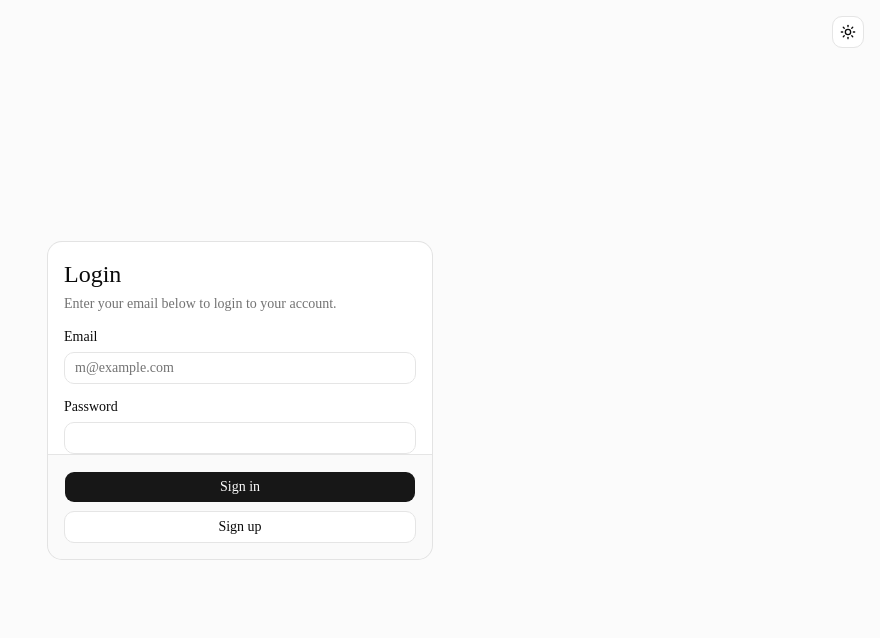
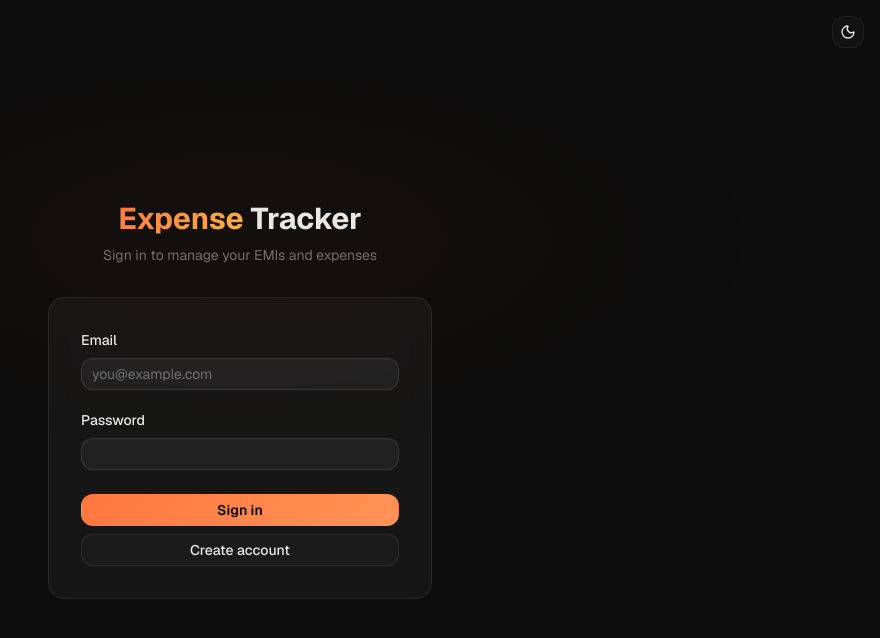
Before and after one commit to imDK5000/expense-tracker, a Next.js app: page /login in a window 1280 px wide. Shown: the top 638 px of the page, without its empty margins (400-1280 px from the left). Built offline with nearby package versions, Linux system fonts and the light colour scheme.

Commit message:
feat: dark glass redesign, INR currency, lender logos on EMIs

```diff
--- a/app/globals.css
+++ b/app/globals.css
@@ -7,9 +7,8 @@
 @theme inline {
   --color-background: var(--background);
   --color-foreground: var(--foreground);
-  --font-sans: var(--font-sans);
+  --font-sans: var(--font-geist-sans);
   --font-mono: var(--font-geist-mono);
-  --font-heading: var(--font-sans);
   --color-sidebar-ring: var(--sidebar-ring);
   --color-sidebar-border: var(--sidebar-border);
   --color-sidebar-accent-foreground: var(--sidebar-accent-foreground);
@@ -39,6 +38,7 @@
   --color-popover: var(--popover);
   --color-card-foreground: var(--card-foreground);
   --color-card: var(--card);
+  --color-copper: var(--copper);
   --radius-sm: calc(var(--radius) * 0.6);
   --radius-md: calc(var(--radius) * 0.8);
   --radius-lg: var(--radius);
@@ -48,73 +48,77 @@
   --radius-4xl: calc(var(--radius) * 2.6);
 }
 
+/* ─── Light theme ─────────────────────────────────────── */
 :root {
-  --background: oklch(1 0 0);
+  --background: oklch(0.98 0 0);
   --foreground: oklch(0.145 0 0);
   --card: oklch(1 0 0);
   --card-foreground: oklch(0.145 0 0);
   --popover: oklch(1 0 0);
   --popover-foreground: oklch(0.145 0 0);
-  --primary: oklch(0.205 0 0);
-  --primary-foreground: oklch(0.985 0 0);
-  --secondary: oklch(0.97 0 0);
-  --secondary-foreground: oklch(0.205 0 0);
-  --muted: oklch(0.97 0 0);
-  --muted-foreground: oklch(0.556 0 0);
-  --accent: oklch(0.97 0 0);
-  --accent-foreground: oklch(0.205 0 0);
+  --primary: oklch(0.6 0.18 43);       /* copper-orange */
+  --primary-foreground: oklch(0.98 0 0);
+  --secondary: oklch(0.96 0 0);
+  --secondary-foreground: oklch(0.2 0 0);
+  --muted: oklch(0.96 0 0);
+  --muted-foreground: oklch(0.5 0 0);
+  --accent: oklch(0.96 0.02 43);
+  --accent-foreground: oklch(0.2 0 0);
   --destructive: oklch(0.577 0.245 27.325);
-  --border: oklch(0.922 0 0);
-  --input: oklch(0.922 0 0);
-  --ring: oklch(0.708 0 0);
-  --chart-1: oklch(0.87 0 0);
+  --border: oklch(0.9 0 0);
+  --input: oklch(0.9 0 0);
+  --ring: oklch(0.6 0.18 43 / 40%);
+  --copper: #ff7640;
+  --chart-1: oklch(0.6 0.18 43);
   --chart-2: oklch(0.556 0 0);
   --chart-3: oklch(0.439 0 0);
   --chart-4: oklch(0.371 0 0);
   --chart-5: oklch(0.269 0 0);
-  --radius: 0.625rem;
+  --radius: 0.75rem;
   --sidebar: oklch(0.985 0 0);
   --sidebar-foreground: oklch(0.145 0 0);
-  --sidebar-primary: oklch(0.205 0 0);
+  --sidebar-primary: oklch(0.6 0.18 43);
   --sidebar-primary-foreground: oklch(0.985 0 0);
   --sidebar-accent: oklch(0.97 0 0);
   --sidebar-accent-foreground: oklch(0.205 0 0);
   --sidebar-border: oklch(0.922 0 0);
-  --sidebar-ring: oklch(0.708 0 0);
+  --sidebar-ring: oklch(0.6 0.18 43 / 40%);
 }
 
+/* ─── Dark theme ──────────────────────────────────────── */
 .dark {
-  --background: oklch(0.145 0 0);
-  --foreground: oklch(0.985 0 0);
-  --card: oklch(0.205 0 0);
-  --card-foreground: oklch(0.985 0 0);
-  --popover: oklch(0.205 0 0);
-  --popover-foreground: oklch(0.985 0 0);
-  --primary: oklch(0.922 0 0);
-  --primary-foreground: oklch(0.205 0 0);
-  --secondary: oklch(0.269 0 0);
-  --secondary-foreground: oklch(0.985 0 0);
-  --muted: oklch(0.269 0 0);
-  --muted-foreground: oklch(0.708 0 0);
-  --accent: oklch(0.269 0 0);
-  --accent-foreground: oklch(0.985 0 0);
-  --destructive: oklch(0.704 0.191 22.216);
-  --border: oklch(1 0 0 / 10%);
-  --input: oklch(1 0 0 / 15%);
-  --ring: oklch(0.556 0 0);
-  --chart-1: oklch(0.87 0 0);
-  --chart-2: oklch(0.556 0 0);
+  --background: #0d0d0d;
+  --foreground: oklch(0.93 0 0);
+  --card: rgba(255, 255, 255, 0.04);
+  --card-foreground: oklch(0.93 0 0);
+  --popover: #181818;
+  --popover-foreground: oklch(0.93 0 0);
+  --primary: #ff7640;                  /* copper-orange */
+  --primary-foreground: #0d0d0d;
+  --secondary: rgba(255, 255, 255, 0.06);
+  --secondary-foreground: oklch(0.85 0 0);
+  --muted: rgba(255, 255, 255, 0.05);
+  --muted-foreground: oklch(0.55 0 0);
+  --accent: rgba(255, 118, 64, 0.12);
+  --accent-foreground: #ff7640;
+  --destructive: oklch(0.65 0.22 25);
+  --border: rgba(255, 255, 255, 0.08);
+  --input: rgba(255, 255, 255, 0.08);
+  --ring: rgba(255, 118, 64, 0.4);
+  --copper: #ff7640;
+  --chart-1: #ff7640;
+  --chart-2: #ff9966;
   --chart-3: oklch(0.439 0 0);
   --chart-4: oklch(0.371 0 0);
   --chart-5: oklch(0.269 0 0);
-  --sidebar: oklch(0.205 0 0);
-  --sidebar-foreground: oklch(0.985 0 0);
-  --sidebar-primary: oklch(0.488 0.243 264.376);
-  --sidebar-primary-foreground: oklch(0.985 0 0);
-  --sidebar-accent: oklch(0.269 0 0);
-  --sidebar-accent-foreground: oklch(0.985 0 0);
-  --sidebar-border: oklch(1 0 0 / 10%);
-  --sidebar-ring: oklch(0.556 0 0);
+  --sidebar: #111111;
+  --sidebar-foreground: oklch(0.93 0 0);
+  --sidebar-primary: #ff7640;
+  --sidebar-primary-foreground: #0d0d0d;
+  --sidebar-accent: rgba(255, 118, 64, 0.12);
+  --sidebar-accent-foreground: #ff7640;
+  --sidebar-border: rgba(255, 255, 255, 0.08);
+  --sidebar-ring: rgba(255, 118, 64, 0.4);
 }
 
 @layer base {
@@ -123,8 +127,47 @@
   }
   body {
     @apply bg-background text-foreground;
+    font-feature-settings: "rlig" 1, "calt" 1;
   }
   html {
     @apply font-sans;
   }
 }
+
+/* ─── Glass card utility ──────────────────────────────── */
+@layer utilities {
+  .glass-card {
+    background: var(--card);
+    border: 1px solid var(--border);
+    border-radius: var(--radius-xl);
+    backdrop-filter: blur(12px);
+    -webkit-backdrop-filter: blur(12px);
+    transition: box-shadow 0.2s ease, border-color 0.2s ease;
+  }
+
+  .dark .glass-card:hover {
+    border-color: rgba(255, 118, 64, 0.2);
+    box-shadow: 0 0 0 1px rgba(255, 118, 64, 0.1),
+                0 8px 32px rgba(0, 0, 0, 0.4),
+                0 0 20px rgba(255, 118, 64, 0.05);
+  }
+
+  .copper-text {
+    background: linear-gradient(135deg, #ff7640 0%, #ffb347 100%);
+    -webkit-background-clip: text;
+    -webkit-text-fill-color: transparent;
+    background-clip: text;
+  }
+
+  .copper-button {
+    background: linear-gradient(135deg, #ff7640 0%, #ff9355 100%);
+    color: #0d0d0d;
+    font-weight: 600;
+    transition: opacity 0.15s ease, box-shadow 0.15s ease;
+  }
+
+  .copper-button:hover {
+    opacity: 0.92;
+    box-shadow: 0 0 20px rgba(255, 118, 64, 0.35);
+  }
+}
--- a/app/layout.tsx
+++ b/app/layout.tsx
@@ -15,8 +15,8 @@ const geistMono = Geist_Mono({
 });
 
 export const metadata: Metadata = {
-  title: "Create Next App",
-  description: "Generated by create next app",
+  title: "Expense Tracker",
+  description: "Track your EMIs and expenses",
 };
 
 export default function RootLayout({ children }: LayoutProps<"/">) {
@@ -29,7 +29,7 @@ export default function RootLayout({ children }: LayoutProps<"/">) {
       <body className="min-h-full flex flex-col">
         <ThemeProvider
           attribute="class"
-          defaultTheme="system"
+          defaultTheme="dark"
           enableSystem
         >
           <div className="absolute top-4 right-4 z-50">
--- a/app/login/page.tsx
+++ b/app/login/page.tsx
@@ -2,7 +2,6 @@ import { login, signup } from './actions'
 import { Button } from '@/components/ui/button'
 import { Input } from '@/components/ui/input'
 import { Label } from '@/components/ui/label'
-import { Card, CardContent, CardDescription, CardFooter, CardHeader, CardTitle } from '@/components/ui/card'
 
 export default async function LoginPage({
   searchParams,
@@ -12,49 +11,63 @@ export default async function LoginPage({
   const params = await searchParams
 
   return (
-    <div className="flex min-h-screen items-center justify-center p-4 bg-muted/40">
-      <Card className="w-full max-w-sm">
-        <CardHeader>
-          <CardTitle className="text-2xl">Login</CardTitle>
-          <CardDescription>
-            Enter your email below to login to your account.
-          </CardDescription>
-        </CardHeader>
-        <form>
-          <CardContent className="grid gap-4">
+    <div className="flex min-h-screen items-center justify-center p-4" style={{ background: '#0d0d0d' }}>
+      {/* Subtle background glow */}
+      <div
+        className="pointer-events-none fixed inset-0 opacity-20"
+        style={{ background: 'radial-gradient(ellipse 60% 40% at 50% 30%, rgba(255,118,64,0.15) 0%, transparent 70%)' }}
+      />
+
+      <div className="relative w-full max-w-sm">
+        {/* Logo / brand */}
+        <div className="mb-8 text-center">
+          <h1 className="text-3xl font-bold">
+            <span className="copper-text">Expense</span>{" "}
+            <span className="text-foreground">Tracker</span>
+          </h1>
+          <p className="text-muted-foreground text-sm mt-2">Sign in to manage your EMIs and expenses</p>
+        </div>
+
+        {/* Glass card */}
+        <div className="glass-card p-8">
+          {params.error && (
+            <div className="mb-4 text-sm text-red-400 font-medium bg-red-500/10 border border-red-500/20 px-3 py-2.5 rounded-lg">
+              {params.error}
+            </div>
+          )}
+          <form className="grid gap-5">
             <div className="grid gap-2">
-              <Label htmlFor="email">Email</Label>
+              <Label htmlFor="email" className="text-sm font-medium">Email</Label>
               <Input
                 id="email"
                 name="email"
                 type="email"
-                placeholder="m@example.com"
+                placeholder="you@example.com"
                 required
+                className="dark:bg-white/5 dark:border-white/10 focus:ring-copper/40"
               />
             </div>
             <div className="grid gap-2">
-              <Label htmlFor="password">Password</Label>
+              <Label htmlFor="password" className="text-sm font-medium">Password</Label>
               <Input
                 id="password"
                 name="password"
                 type="password"
                 required
+                className="dark:bg-white/5 dark:border-white/10"
               />
             </div>
-            {params.error && (
-              <div className="text-sm text-destructive text-red-500 font-medium">{params.error}</div>
-            )}
-          </CardContent>
-          <CardFooter className="flex flex-col gap-2">
-            <Button className="w-full" formAction={login}>
-              Sign in
-            </Button>
-            <Button className="w-full" variant="outline" formAction={signup}>
-              Sign up
-            </Button>
-          </CardFooter>
-        </form>
-      </Card>
+            <div className="grid gap-2 mt-1">
+              <Button formAction={login} type="submit" className="w-full copper-button">
+                Sign in
+              </Button>
+              <Button formAction={signup} type="submit" variant="outline" className="w-full dark:border-white/10 dark:hover:bg-white/5 dark:text-foreground">
+                Create account
+              </Button>
+            </div>
+          </form>
+        </div>
+      </div>
     </div>
   )
 }
--- a/app/page.tsx
+++ b/app/page.tsx
@@ -17,38 +17,45 @@ export default async function Home() {
     redirect('/login')
   }
 
-  // Fetch both concurrently
   const [emis, expenses] = await Promise.all([
     getEMIs(),
     getExpenses()
   ])
 
   return (
-    <main className="container mx-auto p-4 md:p-8 space-y-12 max-w-5xl">
-      <div className="flex flex-col md:flex-row justify-between items-start md:items-center gap-4 border-b pb-6">
+    <main className="container mx-auto p-4 md:p-8 space-y-10 max-w-5xl">
+      {/* Header */}
+      <div className="flex flex-col md:flex-row justify-between items-start md:items-center gap-4 border-b border-white/8 pb-6">
         <div>
-          <h1 className="text-3xl font-bold tracking-tight">Expense Tracker</h1>
-          <p className="text-muted-foreground">Manage your EMIs and Expenses</p>
+          <h1 className="text-3xl font-bold tracking-tight">
+            <span className="copper-text">Expense</span>{" "}
+            <span className="text-foreground">Tracker</span>
+          </h1>
+          <p className="text-muted-foreground text-sm mt-1">Manage your EMIs and expenses</p>
         </div>
       </div>
 
+      {/* Summary */}
       <DashboardSummary emis={emis as any[]} expenses={expenses as any[]} />
 
+      {/* Timeline */}
       <section>
         <EmiTimeline emis={emis as any[]} />
       </section>
 
+      {/* EMIs */}
       <section className="space-y-4">
         <div className="flex items-center justify-between">
-          <h2 className="text-xl font-semibold">Your EMIs</h2>
+          <h2 className="text-lg font-semibold text-foreground">Your EMIs</h2>
           <EMIModal />
         </div>
         <EMIList emis={emis as any[]} />
       </section>
 
+      {/* Expenses */}
       <section className="space-y-4">
         <div className="flex items-center justify-between">
-          <h2 className="text-xl font-semibold">Your Expenses</h2>
+          <h2 className="text-lg font-semibold text-foreground">Your Expenses</h2>
           <ExpenseModal />
         </div>
         <ExpenseList expenses={expenses as any[]} />
```
Also changed, not shown: app/actions/emi.ts (+15 -2 lines), components/dashboard-summary.tsx (+29 -27 lines), components/emi-list.tsx (+73 -36 lines), components/emi-modal.tsx (+26 -18 lines), components/emi-timeline.tsx (+38 -31 lines), components/expense-list.tsx (+18 -21 lines), lib/format.ts (added, +13 -0 lines), lib/lenders.ts (added, +80 -0 lines), 1 other file (tests, documents, lock files or other folders).
